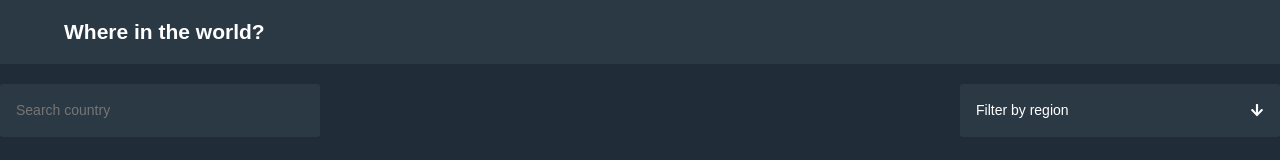
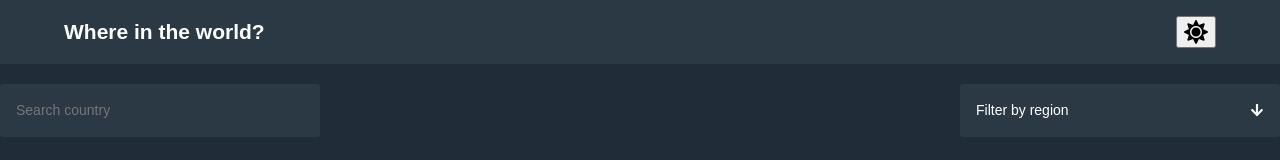
Before and after one commit to ybadr99/countries-weather, a React (Create React App) app: page / in a window 1280 px wide. Shown: the top 160 px of the page. Built offline with nearby package versions, Linux system fonts and the light colour scheme.

Commit message:
add drak mode

```diff
--- a/src/App.js
+++ b/src/App.js
@@ -1,13 +1,40 @@
+import React, { useState } from 'react';
 import { Route, Routes } from 'react-router-dom';
+import { FaMoon, FaSun } from 'react-icons/fa';
 import Home from './components/Home/Home';
 import Country from './components/Country/Country';
 
 function App() {
+  const [darkMode, setDarkMode] = useState(false);
+
+  const toggleDarkMode = () => {
+    setDarkMode(!darkMode);
+  };
+
+  // Add the .dark-mode class to the #root element if darkMode is true
+  if (!darkMode) {
+    document
+      .getElementById('root')
+      .style.setProperty('background-color', 'hsl(207, 26%, 17%)');
+  } else {
+    document
+      .getElementById('root')
+      .style.setProperty('background-color', 'rgba(245, 222, 179, 0.6)');
+  }
+
   return (
-    <Routes>
-      <Route path="/" element={<Home />} />
-      <Route path="/:countryName" element={<Country />} />
-    </Routes>
+    <div className={`bod ${darkMode ? 'light' : ''}`}>
+      <nav>
+        <h1>Where in the world?</h1>
+        <button type="button" className="dark-btn" onClick={toggleDarkMode}>
+          {darkMode ? <FaMoon /> : <FaSun />}
+        </button>
+      </nav>
+      <Routes>
+        <Route path="/" element={<Home />} />
+        <Route path="/:countryName" element={<Country />} />
+      </Routes>
+    </div>
   );
 }
 
--- a/src/components/Filter/Filter.js
+++ b/src/components/Filter/Filter.js
@@ -26,20 +26,16 @@ const Filter = () => {
   useEffect(() => {
     if (selectedRegion !== 'Filter by region') {
       if (selectedRegion === 'All Regions') {
+        setSearchInput('');
         dispatch(setCountries(data));
+      } else if (searchInput) {
+        // eslint-disable-next-line max-len
+        const filteredCountry = data.filter((el) => el.name.toLowerCase().includes(searchInput.toLowerCase()));
+        dispatch(setCountries(filteredCountry));
       } else {
-        const selectedRegionArray = data.filter(
-          (el) => el?.region === selectedRegion,
-        );
+        const selectedRegionArray = data.filter((el) => el?.region === selectedRegion);
         dispatch(setCountries(selectedRegionArray));
       }
-    }
-    if (searchInput === '') {
-      dispatch(setCountries(data));
-    } else if (searchInput) {
-      // eslint-disable-next-line max-len
-      const filteredCountry = data.filter((el) => el.name.toLowerCase().includes(searchInput.toLowerCase()));
-      dispatch(setCountries(filteredCountry));
     }
   }, [
     selectedRegion,
--- a/src/components/Home/Home.js
+++ b/src/components/Home/Home.js
@@ -8,11 +8,8 @@ const Home = () => {
   const { countries } = useSelector((state) => state.countries);
   return (
     <>
-      <nav>
-        <h1>Where in the world?</h1>
-      </nav>
       <Filter />
-      <div className="body">
+      <div className="cards">
         {countries.map((country) => (
           <Card key={country.name} country={country} />
         ))}
--- a/src/components/Home/Home.scss
+++ b/src/components/Home/Home.scss
@@ -6,9 +6,20 @@
   padding: 1.5rem 4rem;
 }
 
-.body {
+.cards {
   display: grid;
   grid-template-columns: repeat(auto-fit, minmax(250px, 1fr));
   margin-top: 2rem;
   gap: 2rem 2rem;
 }
+
+nav {
+  display: flex;
+  justify-content: space-between;
+}
+
+.dark-btn {
+  font-size: 1.5rem;
+  background-color: none;
+  cursor: pointer;
+}
--- a/src/style/main.scss
+++ b/src/style/main.scss
@@ -1,6 +1,13 @@
 @import './variables.scss';
 
-body {
+
+#root {
+  width: 100%;
+  background-color: $very-dark-blue;
+
+}
+
+.bod {
   font-family: 'Nunito Sans', sans-serif;
   max-width: 1440px;
   min-width: 375px;
@@ -8,8 +15,10 @@ body {
   font-size: $homepage-font-size;
   background-color: $very-dark-blue;
 
-  #root {
-    width: 100%;
+  nav {
+    padding: 1rem 4rem;
+    background-color: $dark-blue;
+    color: hsl(0, 0%, 100%);
   }
 }
 
@@ -32,8 +41,30 @@ a {
   color: white;
 }
 
-nav {
-  padding: 1rem 4rem;
-  background-color: hsl(209, 23%, 22%);
-  color: hsl(0, 0%, 100%);
+.light {
+  background-color: rgba(245, 222, 179, 0.8);
+
+  nav {
+    background-color: $very-light-gray;
+    color: #000;
+  }
+
+  .search {
+    input,
+    .filter {
+      background-color: $very-light-gray;
+      div,
+      div.regions > button {
+        background-color: $very-light-gray;
+        color: $dark-blue;
+      }
+    }
+  }
+
+  .card {
+    background-color: $very-light-gray;
+    ol {
+      color: $dark-blue;
+    }
+  }
 }
```
